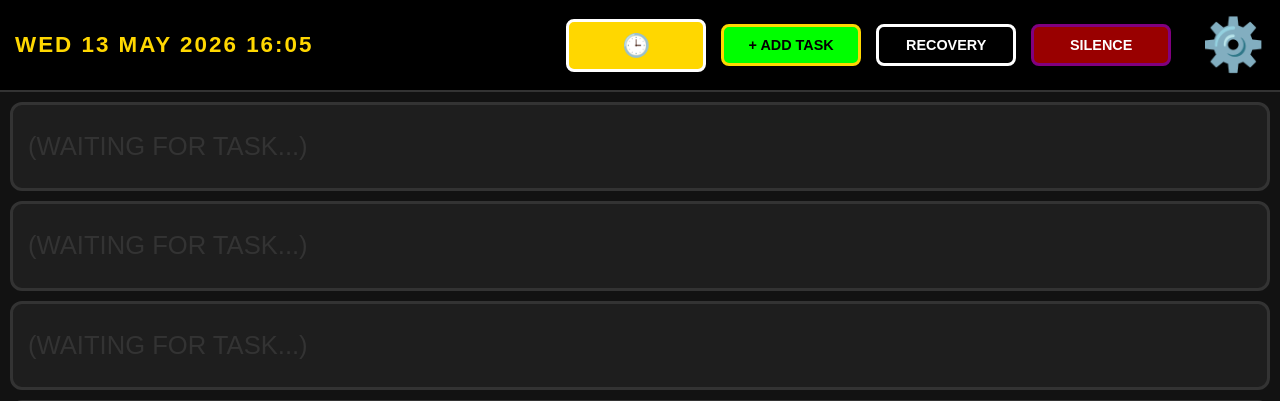
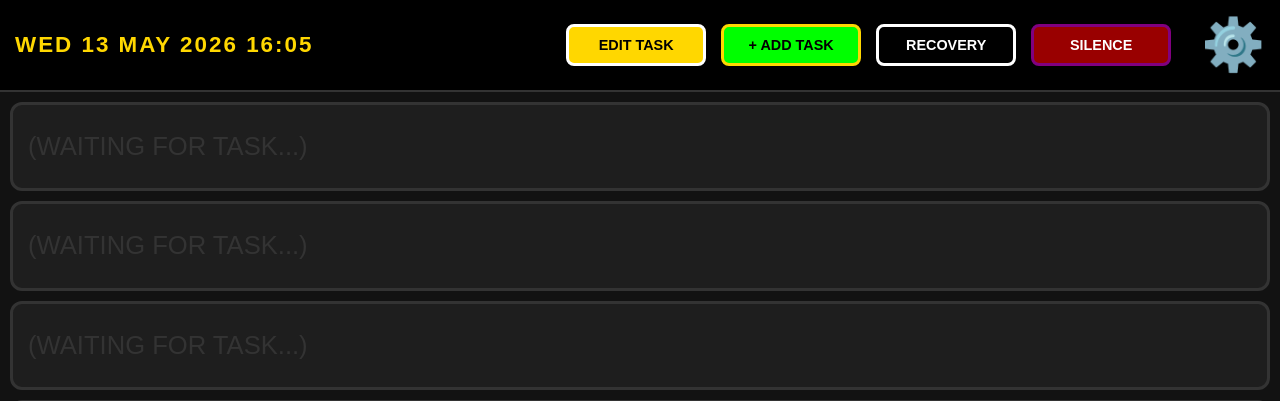
Before and after one commit to TheSharmanator/adhdtaskmanager, a Flask app: template templates/index.html in a window 1280 px wide. Shown: the top 401 px of the page. Run offline with Flask 3, Linux system fonts and the light colour scheme; the template is opened without the code that fills it, so the values that code supplies are empty; parts of the project's set-up code (start-up, migrations or seed data) failed here and were passed over.

Commit message:
Replace clock emoji with EDIT TASK text

```diff
--- a/templates/index.html
+++ b/templates/index.html
@@ -296,7 +296,7 @@
         <div id="clock-full">LOADING CLOCK...</div>
     </div>
     <div class="header-btns">
-        <a href="/edit_list" class="btn-touch" style="background: #ffd700; color: #000; border-color: #fff; font-size: 1.4rem;">🕒</a>
+        <a href="/edit_list" class="btn-touch" style="background: #ffd700; color: #000; border-color: #fff;">EDIT TASK</a>
         <a href="/add" class="btn-touch btn-add">+ ADD TASK</a>
 
 
```
